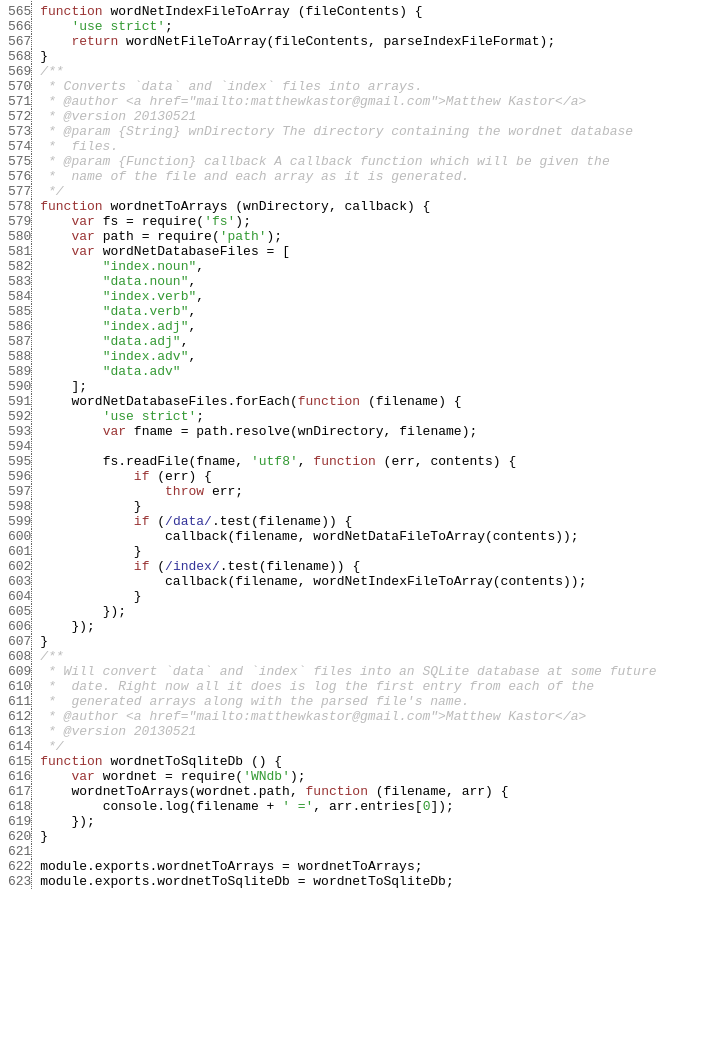
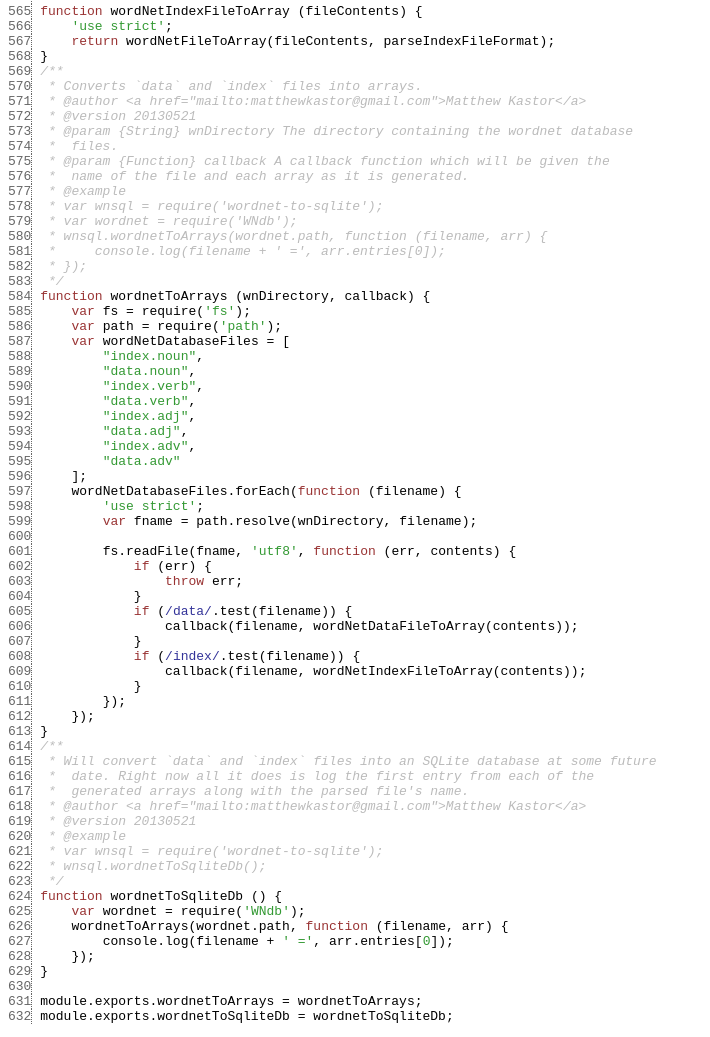
Before and after one commit to drtobbe/wordnet-to-sqlite, a website: page docs/jsdoc/symbols/src/C__Users_kastor_Documents_GitHub_wordnet-to-sqlite_src_wordnet-to-sqlite.js.html in a window 1280 px wide. Shown: the part 8464-9501 px from the top of the page, without its empty margins (0-710 px from the left). Before the commit the page ends 9366 px from the top, so only its background shows below. Drawn offline with Linux system fonts and the light colour scheme.

Commit message:
update docs

```diff
--- a/docs/jsdoc/symbols/src/C__Users_kastor_Documents_GitHub_wordnet-to-sqlite_src_wordnet-to-sqlite.js.html
+++ b/docs/jsdoc/symbols/src/C__Users_kastor_Documents_GitHub_wordnet-to-sqlite_src_wordnet-to-sqlite.js.html
@@ -581,50 +581,59 @@
 <span class='line'>574</span>  *  files.
 <span class='line'>575</span>  * @param {Function} callback A callback function which will be given the
 <span class='line'>576</span>  *  name of the file and each array as it is generated.
-<span class='line'>577</span>  */</span><span class="WHIT">
-<span class='line'>578</span> </span><span class="KEYW">function</span><span class="WHIT"> </span><span class="NAME">wordnetToArrays</span><span class="WHIT"> </span><span class="PUNC">(</span><span class="NAME">wnDirectory</span><span class="PUNC">,</span><span class="WHIT"> </span><span class="NAME">callback</span><span class="PUNC">)</span><span class="WHIT"> </span><span class="PUNC">{</span><span class="WHIT">
-<span class='line'>579</span> </span><span class="WHIT">    </span><span class="KEYW">var</span><span class="WHIT"> </span><span class="NAME">fs</span><span class="WHIT"> </span><span class="PUNC">=</span><span class="WHIT"> </span><span class="NAME">require</span><span class="PUNC">(</span><span class="STRN">'fs'</span><span class="PUNC">)</span><span class="PUNC">;</span><span class="WHIT">
-<span class='line'>580</span> </span><span class="WHIT">    </span><span class="KEYW">var</span><span class="WHIT"> </span><span class="NAME">path</span><span class="WHIT"> </span><span class="PUNC">=</span><span class="WHIT"> </span><span class="NAME">require</span><span class="PUNC">(</span><span class="STRN">'path'</span><span class="PUNC">)</span><span class="PUNC">;</span><span class="WHIT">
-<span class='line'>581</span> </span><span class="WHIT">    </span><span class="KEYW">var</span><span class="WHIT"> </span><span class="NAME">wordNetDatabaseFiles</span><span class="WHIT"> </span><span class="PUNC">=</span><span class="WHIT"> </span><span class="PUNC">[</span><span class="WHIT">
-<span class='line'>582</span> </span><span class="WHIT">        </span><span class="STRN">"index.noun"</span><span class="PUNC">,</span><span class="WHIT">
-<span class='line'>583</span> </span><span class="WHIT">        </span><span class="STRN">"data.noun"</span><span class="PUNC">,</span><span class="WHIT">
-<span class='line'>584</span> </span><span class="WHIT">        </span><span class="STRN">"index.verb"</span><span class="PUNC">,</span><span class="WHIT">
-<span class='line'>585</span> </span><span class="WHIT">        </span><span class="STRN">"data.verb"</span><span class="PUNC">,</span><span class="WHIT">
-<span class='line'>586</span> </span><span class="WHIT">        </span><span class="STRN">"index.adj"</span><span class="PUNC">,</span><span class="WHIT">
-<span class='line'>587</span> </span><span class="WHIT">        </span><span class="STRN">"data.adj"</span><span class="PUNC">,</span><span class="WHIT">
-<span class='line'>588</span> </span><span class="WHIT">        </span><span class="STRN">"index.adv"</span><span class="PUNC">,</span><span class="WHIT">
-<span class='line'>589</span> </span><span class="WHIT">        </span><span class="STRN">"data.adv"</span><span class="WHIT">
-<span class='line'>590</span> </span><span class="WHIT">    </span><span class="PUNC">]</span><span class="PUNC">;</span><span class="WHIT">
-<span class='line'>591</span> </span><span class="WHIT">    </span><span class="NAME">wordNetDatabaseFiles.forEach</span><span class="PUNC">(</span><span class="KEYW">function</span><span class="WHIT"> </span><span class="PUNC">(</span><span class="NAME">filename</span><span class="PUNC">)</span><span class="WHIT"> </span><span class="PUNC">{</span><span class="WHIT">
-<span class='line'>592</span> </span><span class="WHIT">        </span><span class="STRN">'use strict'</span><span class="PUNC">;</span><span class="WHIT">
-<span class='line'>593</span> </span><span class="WHIT">        </span><span class="KEYW">var</span><span class="WHIT"> </span><span class="NAME">fname</span><span class="WHIT"> </span><span class="PUNC">=</span><span class="WHIT"> </span><span class="NAME">path.resolve</span><span class="PUNC">(</span><span class="NAME">wnDirectory</span><span class="PUNC">,</span><span class="WHIT"> </span><span class="NAME">filename</span><span class="PUNC">)</span><span class="PUNC">;</span><span class="WHIT">
-<span class='line'>594</span> </span><span class="WHIT">        </span><span class="WHIT">
-<span class='line'>595</span> </span><span class="WHIT">        </span><span class="NAME">fs.readFile</span><span class="PUNC">(</span><span class="NAME">fname</span><span class="PUNC">,</span><span class="WHIT"> </span><span class="STRN">'utf8'</span><span class="PUNC">,</span><span class="WHIT"> </span><span class="KEYW">function</span><span class="WHIT"> </span><span class="PUNC">(</span><span class="NAME">err</span><span class="PUNC">,</span><span class="WHIT"> </span><span class="NAME">contents</span><span class="PUNC">)</span><span class="WHIT"> </span><span class="PUNC">{</span><span class="WHIT">
-<span class='line'>596</span> </span><span class="WHIT">            </span><span class="KEYW">if</span><span class="WHIT"> </span><span class="PUNC">(</span><span class="NAME">err</span><span class="PUNC">)</span><span class="WHIT"> </span><span class="PUNC">{</span><span class="WHIT">
-<span class='line'>597</span> </span><span class="WHIT">                </span><span class="KEYW">throw</span><span class="WHIT"> </span><span class="NAME">err</span><span class="PUNC">;</span><span class="WHIT">
-<span class='line'>598</span> </span><span class="WHIT">            </span><span class="PUNC">}</span><span class="WHIT">
-<span class='line'>599</span> </span><span class="WHIT">            </span><span class="KEYW">if</span><span class="WHIT"> </span><span class="PUNC">(</span><span class="REGX">/data/</span><span class="PUNC">.</span><span class="NAME">test</span><span class="PUNC">(</span><span class="NAME">filename</span><span class="PUNC">)</span><span class="PUNC">)</span><span class="WHIT"> </span><span class="PUNC">{</span><span class="WHIT">
-<span class='line'>600</span> </span><span class="WHIT">                </span><span class="NAME">callback</span><span class="PUNC">(</span><span class="NAME">filename</span><span class="PUNC">,</span><span class="WHIT"> </span><span class="NAME">wordNetDataFileToArray</span><span class="PUNC">(</span><span class="NAME">contents</span><span class="PUNC">)</span><span class="PUNC">)</span><span class="PUNC">;</span><span class="WHIT">
-<span class='line'>601</span> </span><span class="WHIT">            </span><span class="PUNC">}</span><span class="WHIT">
-<span class='line'>602</span> </span><span class="WHIT">            </span><span class="KEYW">if</span><span class="WHIT"> </span><span class="PUNC">(</span><span class="REGX">/index/</span><span class="PUNC">.</span><span class="NAME">test</span><span class="PUNC">(</span><span class="NAME">filename</span><span class="PUNC">)</span><span class="PUNC">)</span><span class="WHIT"> </span><span class="PUNC">{</span><span class="WHIT">
-<span class='line'>603</span> </span><span class="WHIT">                </span><span class="NAME">callback</span><span class="PUNC">(</span><span class="NAME">filename</span><span class="PUNC">,</span><span class="WHIT"> </span><span class="NAME">wordNetIndexFileToArray</span><span class="PUNC">(</span><span class="NAME">contents</span><span class="PUNC">)</span><span class="PUNC">)</span><span class="PUNC">;</span><span class="WHIT">
+<span class='line'>577</span>  * @example
+<span class='line'>578</span>  * var wnsql = require('wordnet-to-sqlite');
+<span class='line'>579</span>  * var wordnet = require('WNdb');
+<span class='line'>580</span>  * wnsql.wordnetToArrays(wordnet.path, function (filename, arr) {
+<span class='line'>581</span>  *     console.log(filename + ' =', arr.entries[0]);
+<span class='line'>582</span>  * });
+<span class='line'>583</span>  */</span><span class="WHIT">
+<span class='line'>584</span> </span><span class="KEYW">function</span><span class="WHIT"> </span><span class="NAME">wordnetToArrays</span><span class="WHIT"> </span><span class="PUNC">(</span><span class="NAME">wnDirectory</span><span class="PUNC">,</span><span class="WHIT"> </span><span class="NAME">callback</span><span class="PUNC">)</span><span class="WHIT"> </span><span class="PUNC">{</span><span class="WHIT">
+<span class='line'>585</span> </span><span class="WHIT">    </span><span class="KEYW">var</span><span class="WHIT"> </span><span class="NAME">fs</span><span class="WHIT"> </span><span class="PUNC">=</span><span class="WHIT"> </span><span class="NAME">require</span><span class="PUNC">(</span><span class="STRN">'fs'</span><span class="PUNC">)</span><span class="PUNC">;</span><span class="WHIT">
+<span class='line'>586</span> </span><span class="WHIT">    </span><span class="KEYW">var</span><span class="WHIT"> </span><span class="NAME">path</span><span class="WHIT"> </span><span class="PUNC">=</span><span class="WHIT"> </span><span class="NAME">require</span><span class="PUNC">(</span><span class="STRN">'path'</span><span class="PUNC">)</span><span class="PUNC">;</span><span class="WHIT">
+<span class='line'>587</span> </span><span class="WHIT">    </span><span class="KEYW">var</span><span class="WHIT"> </span><span class="NAME">wordNetDatabaseFiles</span><span class="WHIT"> </span><span class="PUNC">=</span><span class="WHIT"> </span><span class="PUNC">[</span><span class="WHIT">
+<span class='line'>588</span> </span><span class="WHIT">        </span><span class="STRN">"index.noun"</span><span class="PUNC">,</span><span class="WHIT">
+<span class='line'>589</span> </span><span class="WHIT">        </span><span class="STRN">"data.noun"</span><span class="PUNC">,</span><span class="WHIT">
+<span class='line'>590</span> </span><span class="WHIT">        </span><span class="STRN">"index.verb"</span><span class="PUNC">,</span><span class="WHIT">
+<span class='line'>591</span> </span><span class="WHIT">        </span><span class="STRN">"data.verb"</span><span class="PUNC">,</span><span class="WHIT">
+<span class='line'>592</span> </span><span class="WHIT">        </span><span class="STRN">"index.adj"</span><span class="PUNC">,</span><span class="WHIT">
+<span class='line'>593</span> </span><span class="WHIT">        </span><span class="STRN">"data.adj"</span><span class="PUNC">,</span><span class="WHIT">
+<span class='line'>594</span> </span><span class="WHIT">        </span><span class="STRN">"index.adv"</span><span class="PUNC">,</span><span class="WHIT">
+<span class='line'>595</span> </span><span class="WHIT">        </span><span class="STRN">"data.adv"</span><span class="WHIT">
+<span class='line'>596</span> </span><span class="WHIT">    </span><span class="PUNC">]</span><span class="PUNC">;</span><span class="WHIT">
+<span class='line'>597</span> </span><span class="WHIT">    </span><span class="NAME">wordNetDatabaseFiles.forEach</span><span class="PUNC">(</span><span class="KEYW">function</span><span class="WHIT"> </span><span class="PUNC">(</span><span class="NAME">filename</span><span class="PUNC">)</span><span class="WHIT"> </span><span class="PUNC">{</span><span class="WHIT">
+<span class='line'>598</span> </span><span class="WHIT">        </span><span class="STRN">'use strict'</span><span class="PUNC">;</span><span class="WHIT">
+<span class='line'>599</span> </span><span class="WHIT">        </span><span class="KEYW">var</span><span class="WHIT"> </span><span class="NAME">fname</span><span class="WHIT"> </span><span class="PUNC">=</span><span class="WHIT"> </span><span class="NAME">path.resolve</span><span class="PUNC">(</span><span class="NAME">wnDirectory</span><span class="PUNC">,</span><span class="WHIT"> </span><span class="NAME">filename</span><span class="PUNC">)</span><span class="PUNC">;</span><span class="WHIT">
+<span class='line'>600</span> </span><span class="WHIT">        </span><span class="WHIT">
+<span class='line'>601</span> </span><span class="WHIT">        </span><span class="NAME">fs.readFile</span><span class="PUNC">(</span><span class="NAME">fname</span><span class="PUNC">,</span><span class="WHIT"> </span><span class="STRN">'utf8'</span><span class="PUNC">,</span><span class="WHIT"> </span><span class="KEYW">function</span><span class="WHIT"> </span><span class="PUNC">(</span><span class="NAME">err</span><span class="PUNC">,</span><span class="WHIT"> </span><span class="NAME">contents</span><span class="PUNC">)</span><span class="WHIT"> </span><span class="PUNC">{</span><span class="WHIT">
+<span class='line'>602</span> </span><span class="WHIT">            </span><span class="KEYW">if</span><span class="WHIT"> </span><span class="PUNC">(</span><span class="NAME">err</span><span class="PUNC">)</span><span class="WHIT"> </span><span class="PUNC">{</span><span class="WHIT">
+<span class='line'>603</span> </span><span class="WHIT">                </span><span class="KEYW">throw</span><span class="WHIT"> </span><span class="NAME">err</span><span class="PUNC">;</span><span class="WHIT">
 <span class='line'>604</span> </span><span class="WHIT">            </span><span class="PUNC">}</span><span class="WHIT">
-<span class='line'>605</span> </span><span class="WHIT">        </span><span class="PUNC">}</span><span class="PUNC">)</span><span class="PUNC">;</span><span class="WHIT">
-<span class='line'>606</span> </span><span class="WHIT">    </span><span class="PUNC">}</span><span class="PUNC">)</span><span class="PUNC">;</span><span class="WHIT">
-<span class='line'>607</span> </span><span class="PUNC">}</span><span class="WHIT">
-<span class='line'>608</span> </span><span class="COMM">/**
-<span class='line'>609</span>  * Will convert `data` and `index` files into an SQLite database at some future
-<span class='line'>610</span>  *  date. Right now all it does is log the first entry from each of the
-<span class='line'>611</span>  *  generated arrays along with the parsed file's name.
-<span class='line'>612</span>  * @author &lt;a href="mailto:matthewkastor@gmail.com">Matthew Kastor&lt;/a>
-<span class='line'>613</span>  * @version 20130521
-<span class='line'>614</span>  */</span><span class="WHIT">
-<span class='line'>615</span> </span><span class="KEYW">function</span><span class="WHIT"> </span><span class="NAME">wordnetToSqliteDb</span><span class="WHIT"> </span><span class="PUNC">(</span><span class="PUNC">)</span><span class="WHIT"> </span><span class="PUNC">{</span><span class="WHIT">
-<span class='line'>616</span> </span><span class="WHIT">    </span><span class="KEYW">var</span><span class="WHIT"> </span><span class="NAME">wordnet</span><span class="WHIT"> </span><span class="PUNC">=</span><span class="WHIT"> </span><span class="NAME">require</span><span class="PUNC">(</span><span class="STRN">'WNdb'</span><span class="PUNC">)</span><span class="PUNC">;</span><span class="WHIT">
-<span class='line'>617</span> </span><span class="WHIT">    </span><span class="NAME">wordnetToArrays</span><span class="PUNC">(</span><span class="NAME">wordnet.path</span><span class="PUNC">,</span><span class="WHIT"> </span><span class="KEYW">function</span><span class="WHIT"> </span><span class="PUNC">(</span><span class="NAME">filename</span><span class="PUNC">,</span><span class="WHIT"> </span><span class="NAME">arr</span><span class="PUNC">)</span><span class="WHIT"> </span><span class="PUNC">{</span><span class="WHIT">
-<span class='line'>618</span> </span><span class="WHIT">        </span><span class="NAME">console.log</span><span class="PUNC">(</span><span class="NAME">filename</span><span class="WHIT"> </span><span class="PUNC">+</span><span class="WHIT"> </span><span class="STRN">' ='</span><span class="PUNC">,</span><span class="WHIT"> </span><span class="NAME">arr.entries</span><span class="PUNC">[</span><span class="NUMB">0</span><span class="PUNC">]</span><span class="PUNC">)</span><span class="PUNC">;</span><span class="WHIT"> </span><span class="WHIT">
-<span class='line'>619</span> </span><span class="WHIT">    </span><span class="PUNC">}</span><span class="PUNC">)</span><span class="PUNC">;</span><span class="WHIT">
-<span class='line'>620</span> </span><span class="PUNC">}</span><span class="WHIT">
-<span class='line'>621</span>
-<span class='line'>622</span> </span><span class="NAME">module.exports.wordnetToArrays</span><span class="WHIT"> </span><span class="PUNC">=</span><span class="WHIT"> </span><span class="NAME">wordnetToArrays</span><span class="PUNC">;</span><span class="WHIT">
-<span class='line'>623</span> </span><span class="NAME">module.exports.wordnetToSqliteDb</span><span class="WHIT"> </span><span class="PUNC">=</span><span class="WHIT"> </span><span class="NAME">wordnetToSqliteDb</span><span class="PUNC">;</span></pre></body></html>
+<span class='line'>605</span> </span><span class="WHIT">            </span><span class="KEYW">if</span><span class="WHIT"> </span><span class="PUNC">(</span><span class="REGX">/data/</span><span class="PUNC">.</span><span class="NAME">test</span><span class="PUNC">(</span><span class="NAME">filename</span><span class="PUNC">)</span><span class="PUNC">)</span><span class="WHIT"> </span><span class="PUNC">{</span><span class="WHIT">
+<span class='line'>606</span> </span><span class="WHIT">                </span><span class="NAME">callback</span><span class="PUNC">(</span><span class="NAME">filename</span><span class="PUNC">,</span><span class="WHIT"> </span><span class="NAME">wordNetDataFileToArray</span><span class="PUNC">(</span><span class="NAME">contents</span><span class="PUNC">)</span><span class="PUNC">)</span><span class="PUNC">;</span><span class="WHIT">
+<span class='line'>607</span> </span><span class="WHIT">            </span><span class="PUNC">}</span><span class="WHIT">
+<span class='line'>608</span> </span><span class="WHIT">            </span><span class="KEYW">if</span><span class="WHIT"> </span><span class="PUNC">(</span><span class="REGX">/index/</span><span class="PUNC">.</span><span class="NAME">test</span><span class="PUNC">(</span><span class="NAME">filename</span><span class="PUNC">)</span><span class="PUNC">)</span><span class="WHIT"> </span><span class="PUNC">{</span><span class="WHIT">
+<span class='line'>609</span> </span><span class="WHIT">                </span><span class="NAME">callback</span><span class="PUNC">(</span><span class="NAME">filename</span><span class="PUNC">,</span><span class="WHIT"> </span><span class="NAME">wordNetIndexFileToArray</span><span class="PUNC">(</span><span class="NAME">contents</span><span class="PUNC">)</span><span class="PUNC">)</span><span class="PUNC">;</span><span class="WHIT">
+<span class='line'>610</span> </span><span class="WHIT">            </span><span class="PUNC">}</span><span class="WHIT">
+<span class='line'>611</span> </span><span class="WHIT">        </span><span class="PUNC">}</span><span class="PUNC">)</span><span class="PUNC">;</span><span class="WHIT">
+<span class='line'>612</span> </span><span class="WHIT">    </span><span class="PUNC">}</span><span class="PUNC">)</span><span class="PUNC">;</span><span class="WHIT">
+<span class='line'>613</span> </span><span class="PUNC">}</span><span class="WHIT">
+<span class='line'>614</span> </span><span class="COMM">/**
+<span class='line'>615</span>  * Will convert `data` and `index` files into an SQLite database at some future
+<span class='line'>616</span>  *  date. Right now all it does is log the first entry from each of the
+<span class='line'>617</span>  *  generated arrays along with the parsed file's name.
+<span class='line'>618</span>  * @author &lt;a href="mailto:matthewkastor@gmail.com">Matthew Kastor&lt;/a>
+<span class='line'>619</span>  * @version 20130521
+<span class='line'>620</span>  * @example
+<span class='line'>621</span>  * var wnsql = require('wordnet-to-sqlite');
+<span class='line'>622</span>  * wnsql.wordnetToSqliteDb();
+<span class='line'>623</span>  */</span><span class="WHIT">
+<span class='line'>624</span> </span><span class="KEYW">function</span><span class="WHIT"> </span><span class="NAME">wordnetToSqliteDb</span><span class="WHIT"> </span><span class="PUNC">(</span><span class="PUNC">)</span><span class="WHIT"> </span><span class="PUNC">{</span><span class="WHIT">
+<span class='line'>625</span> </span><span class="WHIT">    </span><span class="KEYW">var</span><span class="WHIT"> </span><span class="NAME">wordnet</span><span class="WHIT"> </span><span class="PUNC">=</span><span class="WHIT"> </span><span class="NAME">require</span><span class="PUNC">(</span><span class="STRN">'WNdb'</span><span class="PUNC">)</span><span class="PUNC">;</span><span class="WHIT">
+<span class='line'>626</span> </span><span class="WHIT">    </span><span class="NAME">wordnetToArrays</span><span class="PUNC">(</span><span class="NAME">wordnet.path</span><span class="PUNC">,</span><span class="WHIT"> </span><span class="KEYW">function</span><span class="WHIT"> </span><span class="PUNC">(</span><span class="NAME">filename</span><span class="PUNC">,</span><span class="WHIT"> </span><span class="NAME">arr</span><span class="PUNC">)</span><span class="WHIT"> </span><span class="PUNC">{</span><span class="WHIT">
+<span class='line'>627</span> </span><span class="WHIT">        </span><span class="NAME">console.log</span><span class="PUNC">(</span><span class="NAME">filename</span><span class="WHIT"> </span><span class="PUNC">+</span><span class="WHIT"> </span><span class="STRN">' ='</span><span class="PUNC">,</span><span class="WHIT"> </span><span class="NAME">arr.entries</span><span class="PUNC">[</span><span class="NUMB">0</span><span class="PUNC">]</span><span class="PUNC">)</span><span class="PUNC">;</span><span class="WHIT"> </span><span class="WHIT">
+<span class='line'>628</span> </span><span class="WHIT">    </span><span class="PUNC">}</span><span class="PUNC">)</span><span class="PUNC">;</span><span class="WHIT">
+<span class='line'>629</span> </span><span class="PUNC">}</span><span class="WHIT">
+<span class='line'>630</span>
+<span class='line'>631</span> </span><span class="NAME">module.exports.wordnetToArrays</span><span class="WHIT"> </span><span class="PUNC">=</span><span class="WHIT"> </span><span class="NAME">wordnetToArrays</span><span class="PUNC">;</span><span class="WHIT">
+<span class='line'>632</span> </span><span class="NAME">module.exports.wordnetToSqliteDb</span><span class="WHIT"> </span><span class="PUNC">=</span><span class="WHIT"> </span><span class="NAME">wordnetToSqliteDb</span><span class="PUNC">;</span></pre></body></html>
```
Also changed, not shown: docs/jsdoc/files.html (+1 -1 lines), docs/jsdoc/index.html (+1 -1 lines), docs/jsdoc/symbols/_global_.html (+14 -1 lines), docs/vsdoc/files.html (+1 -1 lines), docs/vsdoc/index.html (+1 -1 lines), src/wordnet-to-sqlite.js (+9 -0 lines), README.md.
